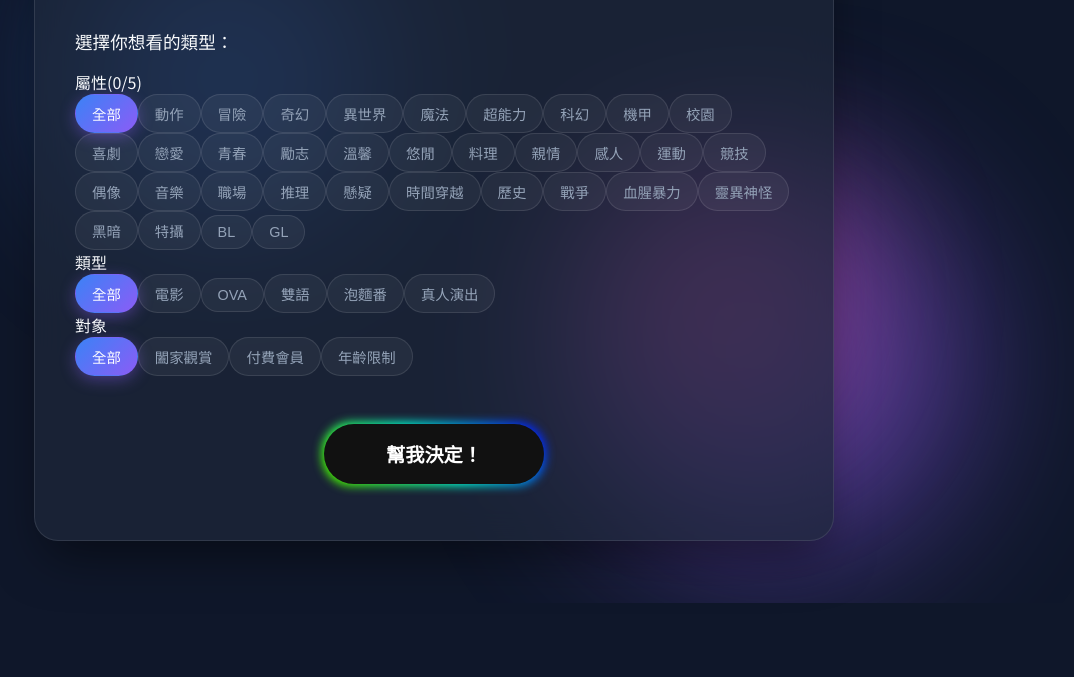
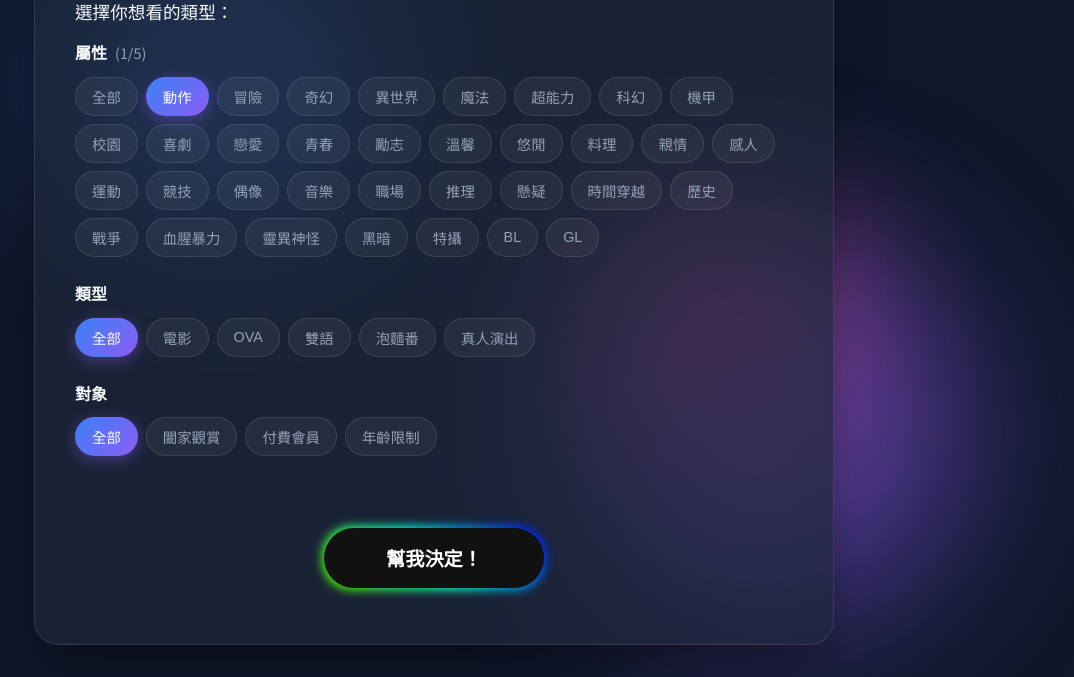
Before and after one commit to oliver8462-maker/random-anime, a website built with Vite: page index.html in a window 1280 px wide. Both pictures are taken after a click on the button "動作". Shown: the part 197-874 px from the top of the page, without its empty margins (206-1280 px from the left). Before the commit the page ends 800 px from the top, so only its background shows below. Built offline with nearby package versions, Linux system fonts and the light colour scheme.

Commit message:
feat: implement tag selection logic and styles

```diff
--- a/src/main.js
+++ b/src/main.js
@@ -79,7 +79,38 @@
 }
 
 function handleTagClick(category, option) {
-  // To be implemented in Task 4
+  const id = category.id;
+
+  if (category.type === 'multi') {
+    if (option === '全部') {
+      filterState[id].clear();
+      filterState[id].add('全部');
+    } else {
+      if (filterState[id].has('全部')) {
+        filterState[id].delete('全部');
+      }
+
+      if (filterState[id].has(option)) {
+        filterState[id].delete(option);
+      } else {
+        if (filterState[id].size >= category.limit) {
+          alert(`最多只能選擇 ${category.limit} 個屬性`);
+          return;
+        }
+        filterState[id].add(option);
+      }
+
+      if (filterState[id].size === 0) {
+        filterState[id].add('全部');
+      }
+    }
+  } else {
+    // Single select
+    filterState[id] = option;
+  }
+
+  // Re-render UI to update classes and counters
+  renderFilterCategories();
 }
 
 // Main Randomizer Logic
--- a/src/style.css
+++ b/src/style.css
@@ -121,7 +121,29 @@
   font-weight: 500;
 }
 
-.tags-container {
+.filter-category {
+  margin-bottom: 1.5rem;
+}
+
+.category-header {
+  display: flex;
+  align-items: center;
+  gap: 0.5rem;
+  margin-bottom: 0.8rem;
+}
+
+.category-title {
+  font-weight: 700;
+  color: var(--text-primary);
+  font-size: 1rem;
+}
+
+.category-counter {
+  font-size: 0.9rem;
+  color: var(--text-secondary);
+}
+
+.category-tags {
   display: flex;
   flex-wrap: wrap;
   gap: 0.5rem;
```
